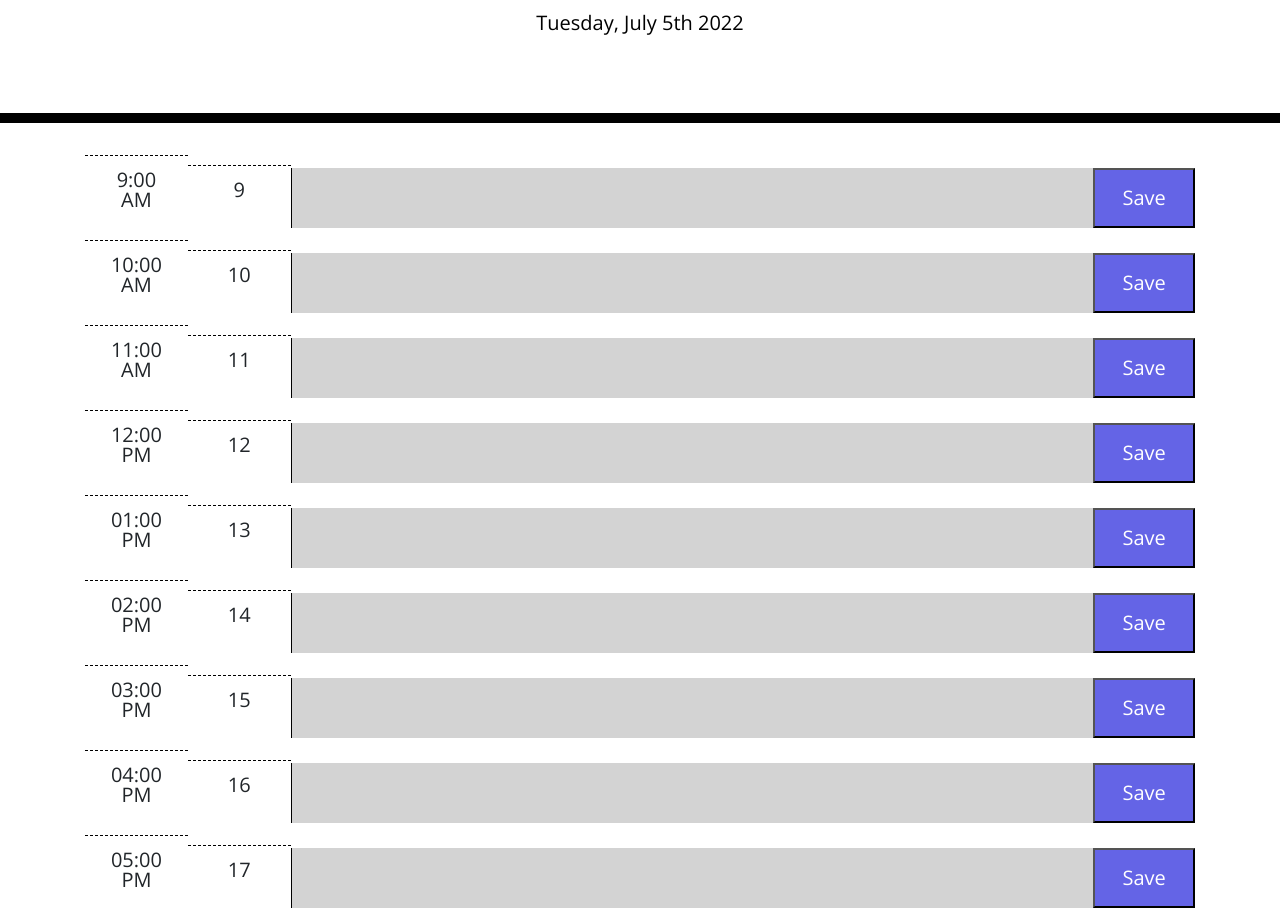
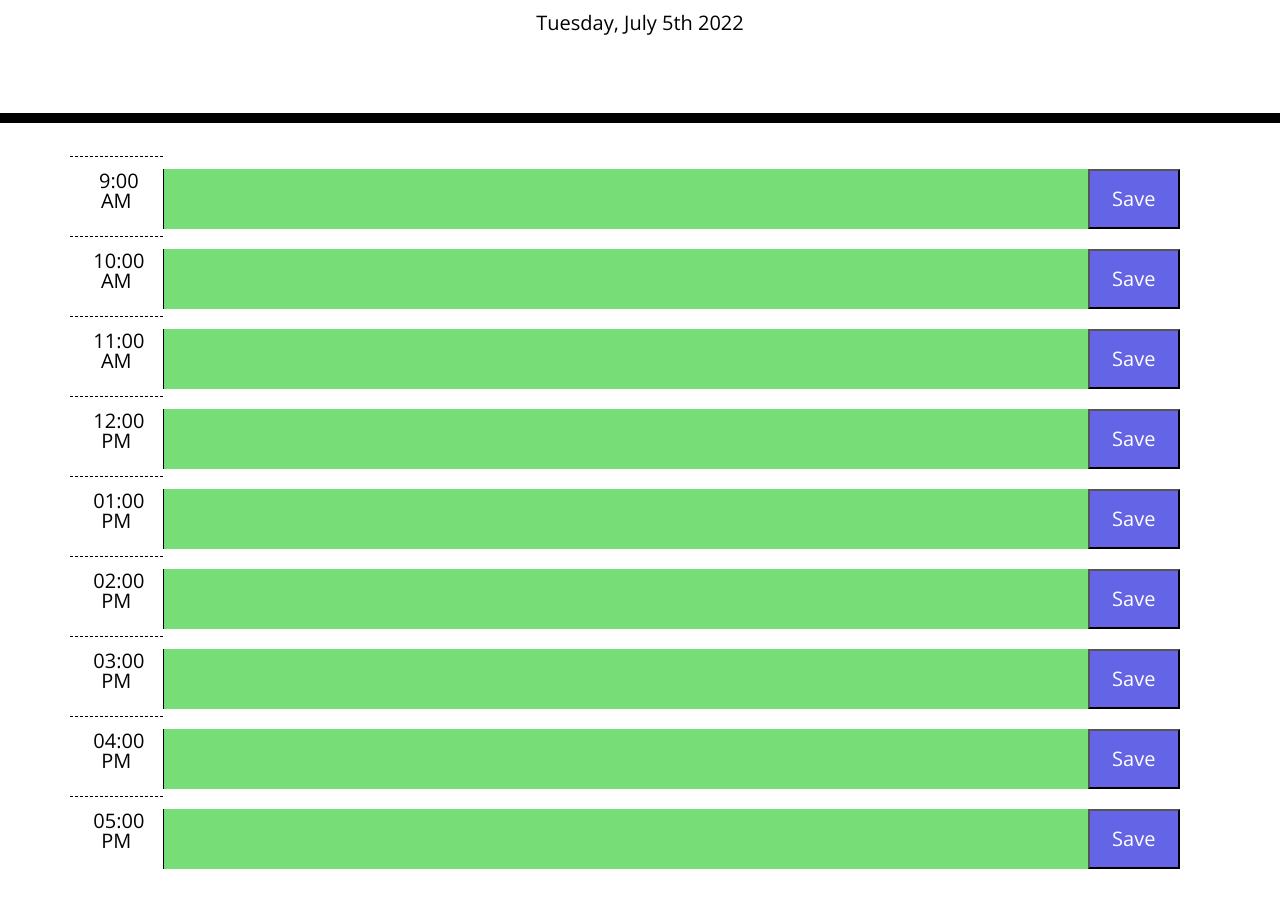
Before and after one commit to khaledghanem1/work-day-scheduler-, a plain HTML site: page index.html in a window 1280 px wide. Shown: the part 181-1101 px from the top of the page. After the commit the page ends 1056 px from the top, so only its background shows below. Drawn offline with nearby package versions, Linux system fonts and the light colour scheme.

Commit message:
finished coloring, working on local storage

```diff
--- a/assets/script.js
+++ b/assets/script.js
@@ -1,21 +1,67 @@
 $(document).ready(function () {
+  // Getting current date to show in the header
+  var currentDate = moment().format("dddd, MMMM Do YYYY");
 
-   var currentDate = moment().format("dddd, MMMM Do YYYY");
-   var currentHour = moment().hour();
-   var previousHour = currentHour -1;
-   var htmlTime = $(".hourBlock .time").html()
-    $("#currentDay").text(currentDate)
+  // Getting the current hour to figure out past,present,future
+  var currentHour = moment().hour();
 
+
+  //Pushing current day value to the id in the html
+  $("#currentDay").text(currentDate);
+ //Created a function to track hours of the day
     function hourTracking() {
-        if(currentHour === htmlTime) {
-            console.log(currentHour)
-        } else if (currentHour > htmlTime) {
-            console.log(currentHour, previousHour + "previous")
-        }
-    }
-    hourTracking();
+        //For each through the time blocks in html
+        $(".time-block").each(function () {
+        //Splitting the id's in the html to get the value of hours
+        var htmlTime = parseInt($(this).attr("id").split("hour")[1]);
+        console.log(htmlTime);
 
 
 
 
+        //If the current hour = html time then add the present class and remove future and past classes
+        if (currentHour === htmlTime) {
+            console.log(currentHour);
+            $(this).addClass("present");
+            $(this).removeClass("future");
+            $(this).removeClass("past");
+
+        //If the current hour > html time then add the past class and remove present and future classes
+        } else if (currentHour > htmlTime) {
+            console.log(htmlTime + "past");
+            $(this).addClass("past");
+            $(this).removeClass("present");
+            $(this).removeClass("future");
+
+        //If the current hour < html time then add the future class and remove present and past classes
+
+        } else if (currentHour < htmlTime) {
+            console.log(htmlTime + "future");
+            $(this).addClass("future");
+            $(this).removeClass("present");
+            $(this).removeClass("past");
+        }
+        });
+    }
+    hourTracking();
+
+  $( ".time-block button" ).click(function() {
+    console.log(this)
+    var notes = $(this).siblings("textarea").val();
+    var time =$(this).siblings(".hour").html();
+    console.log(notes, time)
+    localStorage.setItem(time,notes);
+  });
+
+$("#hour9 textarea").val(localStorage.getItem("9:00 AM"));
+$("#hour10 textarea").val(localStorage.getItem("10:00 AM"));
+$("#hour11 textarea").val(localStorage.getItem("11:00 AM"));
+$("#hour12 textarea").val(localStorage.getItem("12:00 PM"));
+$("#hour13 textarea").val(localStorage.getItem("01:00 PM"));
+$("#hour14 textarea").val(localStorage.getItem("02:00 PM"));
+$("#hour15 textarea").val(localStorage.getItem("03:00 PM"));
+$("#hour16 textarea").val(localStorage.getItem("04:00 PM"));
+$("#hour17 textarea").val(localStorage.getItem("05:00 PM"));
+
+
 });
--- a/assets/style.css
+++ b/assets/style.css
@@ -43,17 +43,17 @@ textarea{
   border-top: 1px dashed #000000;
 }
 
-.past {
+.time-block.past textarea {
   background-color: #d3d3d3;
   color: white;
 }
 
-.present {
+.time-block.present textarea {
   background-color: #ff6961;
   color: white;
 }
 
-.future {
+.time-block.future textarea {
   background-color: #77dd77;
   color: white;
 }
@@ -71,24 +71,21 @@ textarea{
   transition: all .3s ease-in-out;
 }
 
-.hourBlock {
+.time-block {
   width: 100%;
   align-items: center;
   font-size: 20px;
   display:flex;
 
 }
-.hourBlock textarea {
-  background-color:lightgray;
- width: 80%;
-}
-.hourBlock button {
+
+.time-block button {
   width: 10%;
   background-color:rgb(100, 100, 230);
   height:60px;
   color: white;
 }
-.hourBlock p {
+.time-block p {
   width: 10%;
   border-top: 1px dashed black;
   padding: 14px;
--- a/index.html
+++ b/index.html
@@ -30,59 +30,50 @@
     </header>
     <div class="container">
       <!-- Timeblocks go here -->
-      <div class="hourBlock">
-        <p> 9:00 AM</p>
-        <p class="time">9</p>
-        <textarea id="hourOne"></textarea>
-        <button id="saveOne" type="button">Save</button>
+      <div class="time-block row" id="hour9">
+        <p class="hour col-md-1"> 9:00 AM</p>
+        <textarea class="col-md-10" id="hourOne"></textarea>
+        <button class="col-md-1" id="saveOne" type="button">Save</button>
       </div>
-      <div class="hourBlock">
-        <p> 10:00 AM</p>
-        <p class="time">10</p>
-        <textarea id="hourTwo"></textarea>
-        <button id="saveTwo" type="button">Save</button>
+      <div class="time-block row" id="hour10">
+        <p class="hour col-md-1"> 10:00 AM</p>
+        <textarea class="col-md-10" id="hourTwo"></textarea>
+        <button class="col-md-1" id="saveTwo" type="button">Save</button>
       </div>
-      <div class="hourBlock">
-        <p> 11:00 AM</p>
-        <p class="time">11</p>
-        <textarea id="hourThree"></textarea>
-        <button id="saveThree" type="button">Save</button>
+      <div class="time-block row" id="hour11">
+        <p class="hour col-md-1"> 11:00 AM</p>
+        <textarea class="col-md-10" id="hourThree"></textarea>
+        <button class="col-md-1" id="saveThree" type="button">Save</button>
       </div>
-      <div class="hourBlock">
-        <p> 12:00 PM</p>
-        <p class="time">12</p>
-        <textarea id="hourFour"></textarea>
-        <button id="saveFour" type="button">Save</button>
+      <div class="time-block row" id="hour12">
+        <p class="hour col-md-1"> 12:00 PM</p>
+        <textarea class="col-md-10" id="hourFour"></textarea>
+        <button class="col-md-1" id="saveFour" type="button">Save</button>
       </div>
-      <div class="hourBlock">
-        <p> 01:00 PM</p>
-        <p class="time">13</p>
-        <textarea id="hourFive"></textarea>
-        <button id="saveFive" type="button">Save</button>
+      <div class="time-block row" id="hour13">
+        <p class="hour col-md-1"> 01:00 PM</p>
+        <textarea class="col-md-10" id="hourFive"></textarea>
+        <button class="col-md-1" id="saveFive" type="button">Save</button>
       </div>
-      <div class="hourBlock">
-        <p> 02:00 PM</p>
-        <p class="time">14</p>
-        <textarea id="hourSix"></textarea>
-        <button id="saveSix" type="button">Save</button>
+      <div class="time-block row" id="hour14">
+        <p class="hour col-md-1"> 02:00 PM</p>
+        <textarea class="col-md-10" id="hourSix"></textarea>
+        <button class="col-md-1" id="saveSix" type="button">Save</button>
       </div>
-      <div class="hourBlock">
-        <p> 03:00 PM</p>
-        <p class="time">15</p>
-        <textarea id="hourSeven"></textarea>
-        <button id="saveSeven" type="button">Save</button>
+      <div class="time-block row" id="hour15">
+        <p class="hour col-md-1"> 03:00 PM</p>
+        <textarea class="col-md-10" id="hourSeven"></textarea>
+        <button class="col-md-1" id="saveSeven" type="button">Save</button>
       </div>
-      <div class="hourBlock">
-        <p> 04:00 PM</p>
-        <p class="time">16</p>
-        <textarea id="hourEight"></textarea>
-        <button id="saveEight" type="button">Save</button>
+      <div class="time-block row" id="hour16">
+        <p class="hour col-md-1"> 04:00 PM</p>
+        <textarea class="col-md-10" id="hourEight"></textarea>
+        <button class="col-md-1" id="saveEight" type="button">Save</button>
       </div>
-      <div class="hourBlock">
-        <p> 05:00 PM</p>
-        <p class="time">17</p>
-        <textarea id="hourNine"></textarea>
-        <button id="saveOne" type="button">Save</button>
+      <div class="time-block row" id="hour17">
+        <p class="hour col-md-1"> 05:00 PM</p>
+        <textarea class="col-md-10" id="hourNine"></textarea>
+        <button class="col-md-1" id="saveOne" type="button">Save</button>
       </div>
 
     <script src="https://code.jquery.com/jquery-3.4.1.min.js"></script>
```
